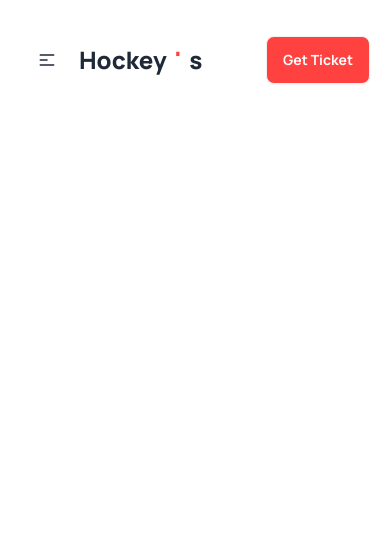
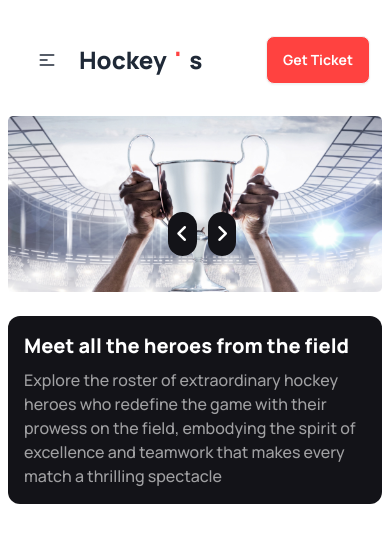
Before and after one commit to Isratul-Kownine-Inti/Assignment-3-Hockeys, a plain HTML site: page index.html in a window 390 px wide. Drawn offline with nearby package versions, Linux system fonts and the light colour scheme.

Commit message:
banner section created and made it responsive

```diff
--- a/index.html
+++ b/index.html
@@ -43,7 +43,7 @@
 <body class="font-manrope">
     <!-- header start -->
     <header class="container mt-7 lg:mx-auto">
-        <!-- navbar -->
+        <!-- navbar start -->
 
         <div class="navbar bg-base-100 px-5">
             <div class="navbar-start">
@@ -77,7 +77,8 @@
                 </ul>
             </div>
             <div class="navbar-end">
-                <svg class=" hidden lg:inline-block " xmlns="http://www.w3.org/2000/svg" width="24" height="24" viewBox="0 0 24 24" fill="none">
+                <svg class=" hidden lg:inline-block " xmlns="http://www.w3.org/2000/svg" width="24" height="24"
+                    viewBox="0 0 24 24" fill="none">
                     <g clip-path="url(#clip0_5_6)">
                         <path
                             d="M3 10C3 10.9193 3.18106 11.8295 3.53284 12.6788C3.88463 13.5281 4.40024 14.2997 5.05025 14.9497C5.70026 15.5998 6.47194 16.1154 7.32122 16.4672C8.1705 16.8189 9.08075 17 10 17C10.9193 17 11.8295 16.8189 12.6788 16.4672C13.5281 16.1154 14.2997 15.5998 14.9497 14.9497C15.5998 14.2997 16.1154 13.5281 16.4672 12.6788C16.8189 11.8295 17 10.9193 17 10C17 9.08075 16.8189 8.1705 16.4672 7.32122C16.1154 6.47194 15.5998 5.70026 14.9497 5.05025C14.2997 4.40024 13.5281 3.88463 12.6788 3.53284C11.8295 3.18106 10.9193 3 10 3C9.08075 3 8.1705 3.18106 7.32122 3.53284C6.47194 3.88463 5.70026 4.40024 5.05025 5.05025C4.40024 5.70026 3.88463 6.47194 3.53284 7.32122C3.18106 8.1705 3 9.08075 3 10Z"
@@ -94,6 +95,28 @@
                 <a class="btn bg-primary-color text-white font-bold ml-6 px-4 lg:px-6 py-4">Get Ticket</a>
             </div>
         </div>
+        <!-- navbar end-->
+
+        <!-- banner section start -->
+        <section class=" pt-6 lg:pt-12 relative mx-2">
+           <div class="" >
+            <img class="w-full lg:w-full" src="./Images/1.png" alt="">
+            <div class="">
+               <div class="absolute space-x-2 lg:space-x-4 -mt-20 ml-40 lg:-mt-32 lg:ml-8 ">
+                <i class="fa-solid fa-angle-left  text-white text-xl lg:text-3xl bg-[#131318] rounded-full p-2  lg:p-5"></i>
+                <i class="fa-solid fa-angle-right  text-white text-xl  lg:text-3xl bg-[#131318] rounded-full p-2 lg:p-5"></i>
+               </div>
+                <div class="text-white bg-[#131318] absolute rounded-xl w-full p-4 mt-6 lg:w-1/2 lg:p-8 lg:-mt-64 lg:right-10">
+                    <h4 class="text-xl lg:text-2xl font-extrabold mb-2 lg:mb-4 ">Meet all the heroes from the field</h4>
+                    <p class="lg:text-xl font-medium text-[#FFFFFF99]">Explore the roster of extraordinary hockey heroes who redefine the game
+                        with their prowess on the field, embodying the spirit of excellence and teamwork that makes every
+                        match a thrilling spectacle</p>
+                </div>
+            </div>
+
+        </div>
+
+        </section>
     </header>
 
 </body>
```
